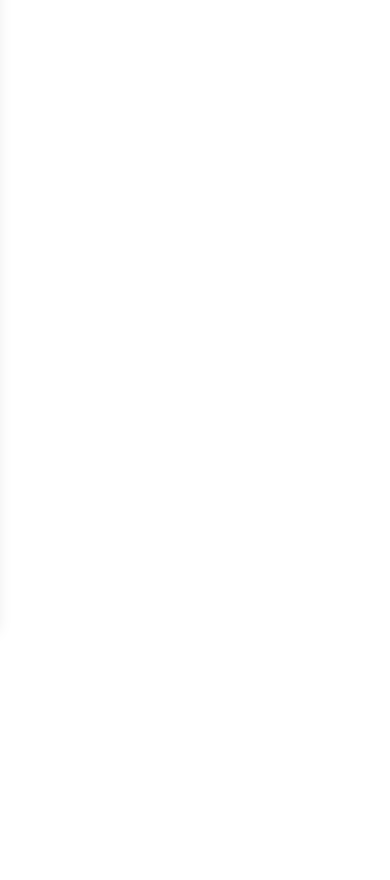
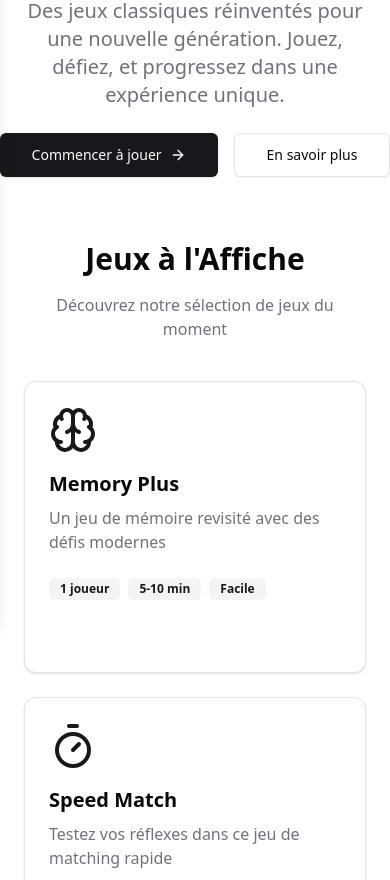
Before and after one commit to ThibaultG94/thigame, a React (Vite) app: page / in a window 390 px wide. Shown: the part 220-1100 px from the top of the page. Before the commit the page ends 844 px from the top, so only its background shows below. Built offline with nearby package versions, Linux system fonts and the light colour scheme.

Commit message:
Ajout de nouveaux composants UI (Badge, Card, Button) et intégration de la page d'accueil avec des jeux en vedette et des fonctionnalités. Mise à jour de package.json pour inclure de nouvelles dépendances.

```diff
--- a/package.json
+++ b/package.json
@@ -10,6 +10,7 @@
     "preview": "vite preview"
   },
   "dependencies": {
+    "@radix-ui/react-icons": "^1.3.1",
     "@radix-ui/react-slot": "^1.1.0",
     "class-variance-authority": "^0.7.0",
     "clsx": "^2.1.1",
@@ -17,6 +18,7 @@
     "react": "^18.3.1",
     "react-dom": "^18.3.1",
     "react-router-dom": "^6.27.0",
+    "shadcn-ui": "^0.9.2",
     "tailwind-merge": "^2.5.4",
     "tailwindcss-animate": "^1.0.7",
     "zustand": "^5.0.1"
--- a/src/App.jsx
+++ b/src/App.jsx
@@ -1,8 +1,8 @@
 import { BrowserRouter as Router, Routes, Route } from 'react-router-dom';
 import RootLayout from './components/layout/RootLayout';
+import Home from './pages/Home';
 
 // Pages temporaires pour test
-const Home = () => <h1 className="text-3xl font-bold">Accueil</h1>;
 const Games = () => <h1 className="text-3xl font-bold">Jeux</h1>;
 const Leaderboard = () => <h1 className="text-3xl font-bold">Classements</h1>;
 const Profile = () => <h1 className="text-3xl font-bold">Profil</h1>;
--- /dev/null
+++ b/src/components/ui/badge.jsx
@@ -0,0 +1,26 @@
+import * as React from "react"
+import { cn } from "@/utils/cn"
+
+const Badge = React.forwardRef(({
+  className,
+  variant = "default",
+  ...props
+}, ref) => (
+  <div
+    ref={ref}
+    className={cn(
+      "inline-flex items-center rounded-md border px-2.5 py-0.5 text-xs font-semibold transition-colors focus:outline-none focus:ring-2 focus:ring-ring focus:ring-offset-2",
+      {
+        "border-transparent bg-primary text-primary-foreground shadow hover:bg-primary/80": variant === "default",
+        "border-transparent bg-secondary text-secondary-foreground hover:bg-secondary/80": variant === "secondary",
+        "border-transparent bg-destructive text-destructive-foreground shadow hover:bg-destructive/80": variant === "destructive",
+        "border-transparent bg-outline text-foreground": variant === "outline",
+      },
+      className
+    )}
+    {...props}
+  />
+))
+Badge.displayName = "Badge"
+
+export { Badge }
--- /dev/null
+++ b/src/components/ui/button.jsx
@@ -0,0 +1,38 @@
+import * as React from "react"
+import { Slot } from "@radix-ui/react-slot"
+import { cn } from "@/utils/cn"
+
+const Button = React.forwardRef(({
+  className,
+  variant = "default",
+  size = "default",
+  asChild = false,
+  ...props
+}, ref) => {
+  const Comp = asChild ? Slot : "button"
+  return (
+    <Comp
+      className={cn(
+        "inline-flex items-center justify-center whitespace-nowrap rounded-md text-sm font-medium transition-colors focus-visible:outline-none focus-visible:ring-1 focus-visible:ring-ring disabled:pointer-events-none disabled:opacity-50",
+        {
+          "bg-primary text-primary-foreground shadow hover:bg-primary/90": variant === "default",
+          "bg-destructive text-destructive-foreground shadow-sm hover:bg-destructive/90": variant === "destructive",
+          "border border-input bg-background shadow-sm hover:bg-accent hover:text-accent-foreground": variant === "outline",
+          "bg-secondary text-secondary-foreground shadow-sm hover:bg-secondary/80": variant === "secondary",
+          "hover:bg-accent hover:text-accent-foreground": variant === "ghost",
+          "bg-background text-primary underline-offset-4 hover:underline": variant === "link",
+          "h-9 px-4 py-2": size === "default",
+          "h-11 rounded-md px-8": size === "lg",
+          "h-8 rounded-md px-3 text-xs": size === "sm",
+          "h-10 w-10": size === "icon",
+        },
+        className
+      )}
+      ref={ref}
+      {...props}
+    />
+  )
+})
+Button.displayName = "Button"
+
+export { Button }
--- /dev/null
+++ b/src/components/ui/card.jsx
@@ -0,0 +1,36 @@
+import * as React from "react"
+import { cn } from "@/utils/cn"
+
+const Card = React.forwardRef(({ className, ...props }, ref) => (
+  <div
+    ref={ref}
+    className={cn("rounded-xl border bg-card text-card-foreground shadow", className)}
+    {...props}
+  />
+))
+Card.displayName = "Card"
+
+const CardHeader = React.forwardRef(({ className, ...props }, ref) => (
+  <div
+    ref={ref}
+    className={cn("flex flex-col space-y-1.5 p-6", className)}
+    {...props}
+  />
+))
+CardHeader.displayName = "CardHeader"
+
+const CardTitle = React.forwardRef(({ className, ...props }, ref) => (
+  <h3
+    ref={ref}
+    className={cn("font-semibold leading-none tracking-tight", className)}
+    {...props}
+  />
+))
+CardTitle.displayName = "CardTitle"
+
+const CardContent = React.forwardRef(({ className, ...props }, ref) => (
+  <div ref={ref} className={cn("p-6 pt-0", className)} {...props} />
+))
+CardContent.displayName = "CardContent"
+
+export { Card, CardHeader, CardTitle, CardContent }
--- /dev/null
+++ b/src/pages/Home.jsx
@@ -0,0 +1,163 @@
+import { Card, CardContent } from "@/components/ui/card"
+import { Button } from "@/components/ui/button"
+import { Badge } from "@/components/ui/badge"
+import {
+  Gamepad2,
+  Trophy,
+  Users,
+  Sparkles,
+  ArrowRight,
+  Timer,
+  Brain,
+  Dices
+} from "lucide-react"
+
+const featuredGames = [
+  {
+    id: 1,
+    title: "Memory Plus",
+    description: "Un jeu de mémoire revisité avec des défis modernes",
+    icon: Brain,
+    players: "1 joueur",
+    time: "5-10 min",
+    difficulty: "Facile",
+    category: "Mémoire"
+  },
+  {
+    id: 2,
+    title: "Speed Match",
+    description: "Testez vos réflexes dans ce jeu de matching rapide",
+    icon: Timer,
+    players: "1-2 joueurs",
+    time: "2-5 min",
+    difficulty: "Moyen",
+    category: "Réflexes"
+  },
+  {
+    id: 3,
+    title: "Puzzle Quest",
+    description: "Des puzzles logiques avec une twist moderne",
+    icon: Dices,
+    players: "1 joueur",
+    time: "10-15 min",
+    difficulty: "Difficile",
+    category: "Logique"
+  }
+]
+
+const features = [
+  {
+    icon: Gamepad2,
+    title: "Jeux Classiques Revisités",
+    description: "Redécouvrez vos jeux préférés avec une touche moderne et des mécaniques innovantes"
+  },
+  {
+    icon: Trophy,
+    title: "Compétition Amicale",
+    description: "Défiez vos amis et grimpez dans les classements mondiaux"
+  },
+  {
+    icon: Users,
+    title: "Communauté Active",
+    description: "Rejoignez une communauté passionnée de joueurs du monde entier"
+  },
+  {
+    icon: Sparkles,
+    title: "Nouveaux Défis",
+    description: "Du contenu frais et des défis quotidiens pour plus de fun"
+  }
+]
+
+export default function Home() {
+  return (
+    <div className="space-y-16 py-8">
+      {/* Hero Section */}
+      <section className="text-center space-y-6">
+        <h1 className="text-4xl sm:text-5xl md:text-6xl font-bold bg-gradient-to-r from-primary to-purple-600 bg-clip-text text-transparent animate-fade-in">
+          Redécouvrez le Plaisir du Jeu
+        </h1>
+        <p className="text-xl text-muted-foreground max-w-2xl mx-auto">
+          Des jeux classiques réinventés pour une nouvelle génération.
+          Jouez, défiez, et progressez dans une expérience unique.
+        </p>
+        <div className="flex justify-center gap-4">
+          <Button size="lg" className="gap-2">
+            Commencer à jouer <ArrowRight className="w-4 h-4" />
+          </Button>
+          <Button size="lg" variant="outline">
+            En savoir plus
+          </Button>
+        </div>
+      </section>
+
+      {/* Featured Games Section */}
+      <section>
+        <div className="text-center mb-10">
+          <h2 className="text-3xl font-bold mb-4">Jeux à l'Affiche</h2>
+          <p className="text-muted-foreground">Découvrez notre sélection de jeux du moment</p>
+        </div>
+        <div className="grid md:grid-cols-2 lg:grid-cols-3 gap-6">
+          {featuredGames.map(game => {
+            const IconComponent = game.icon
+            return (
+              <Card key={game.id} className="group hover:shadow-lg transition-shadow">
+                <CardContent className="p-6">
+                  <div className="mb-6">
+                    <IconComponent className="w-12 h-12 text-primary mb-4" />
+                    <h3 className="text-xl font-bold mb-2">{game.title}</h3>
+                    <p className="text-muted-foreground">{game.description}</p>
+                  </div>
+                  <div className="space-y-3">
+                    <div className="flex gap-2 flex-wrap">
+                      <Badge variant="secondary">{game.players}</Badge>
+                      <Badge variant="secondary">{game.time}</Badge>
+                      <Badge variant="secondary">{game.difficulty}</Badge>
+                    </div>
+                    <Button className="w-full gap-2 opacity-0 group-hover:opacity-100 transition-opacity">
+                      Jouer maintenant <ArrowRight className="w-4 h-4" />
+                    </Button>
+                  </div>
+                </CardContent>
+              </Card>
+            )
+          })}
+        </div>
+      </section>
+
+      {/* Features Section */}
+      <section className="bg-accent/50 py-16 -mx-6 px-6">
+        <div className="text-center mb-10">
+          <h2 className="text-3xl font-bold mb-4">Pourquoi ThiGame ?</h2>
+          <p className="text-muted-foreground">Une expérience de jeu unique et moderne</p>
+        </div>
+        <div className="grid sm:grid-cols-2 lg:grid-cols-4 gap-8">
+          {features.map((feature, index) => {
+            const IconComponent = feature.icon
+            return (
+              <Card key={index} className="bg-background/50 backdrop-blur-sm">
+                <CardContent className="p-6 text-center">
+                  <IconComponent className="w-12 h-12 text-primary mx-auto mb-4" />
+                  <h3 className="text-lg font-semibold mb-2">{feature.title}</h3>
+                  <p className="text-muted-foreground text-sm">{feature.description}</p>
+                </CardContent>
+              </Card>
+            )
+          })}
+        </div>
+      </section>
+
+      {/* CTA Section */}
+      <section className="text-center bg-primary text-primary-foreground py-16 -mx-6 px-6 rounded-lg">
+        <div className="max-w-2xl mx-auto space-y-6">
+          <h2 className="text-3xl font-bold">Prêt à Jouer ?</h2>
+          <p className="text-primary-foreground/90">
+            Rejoignez des milliers de joueurs et commencez votre aventure dès maintenant.
+          </p>
+          <Button size="lg" variant="secondary" className="gap-2">
+            Créer un compte <ArrowRight className="w-4 h-4" />
+          </Button>
+        </div>
+      </section>
+    </div>
+  )
+}
```
Also changed, not shown: 1 other file (tests, documents, lock files or other folders).
